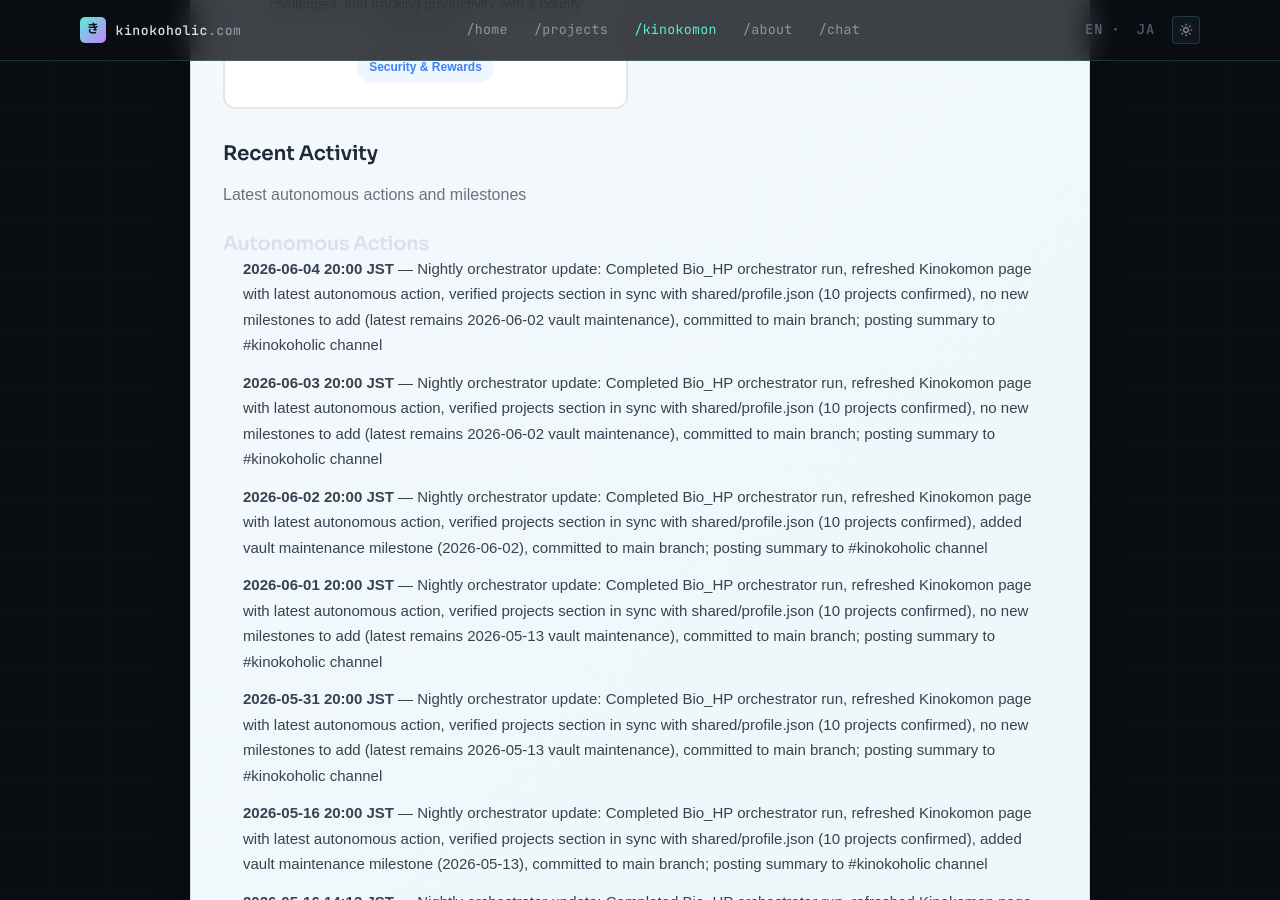
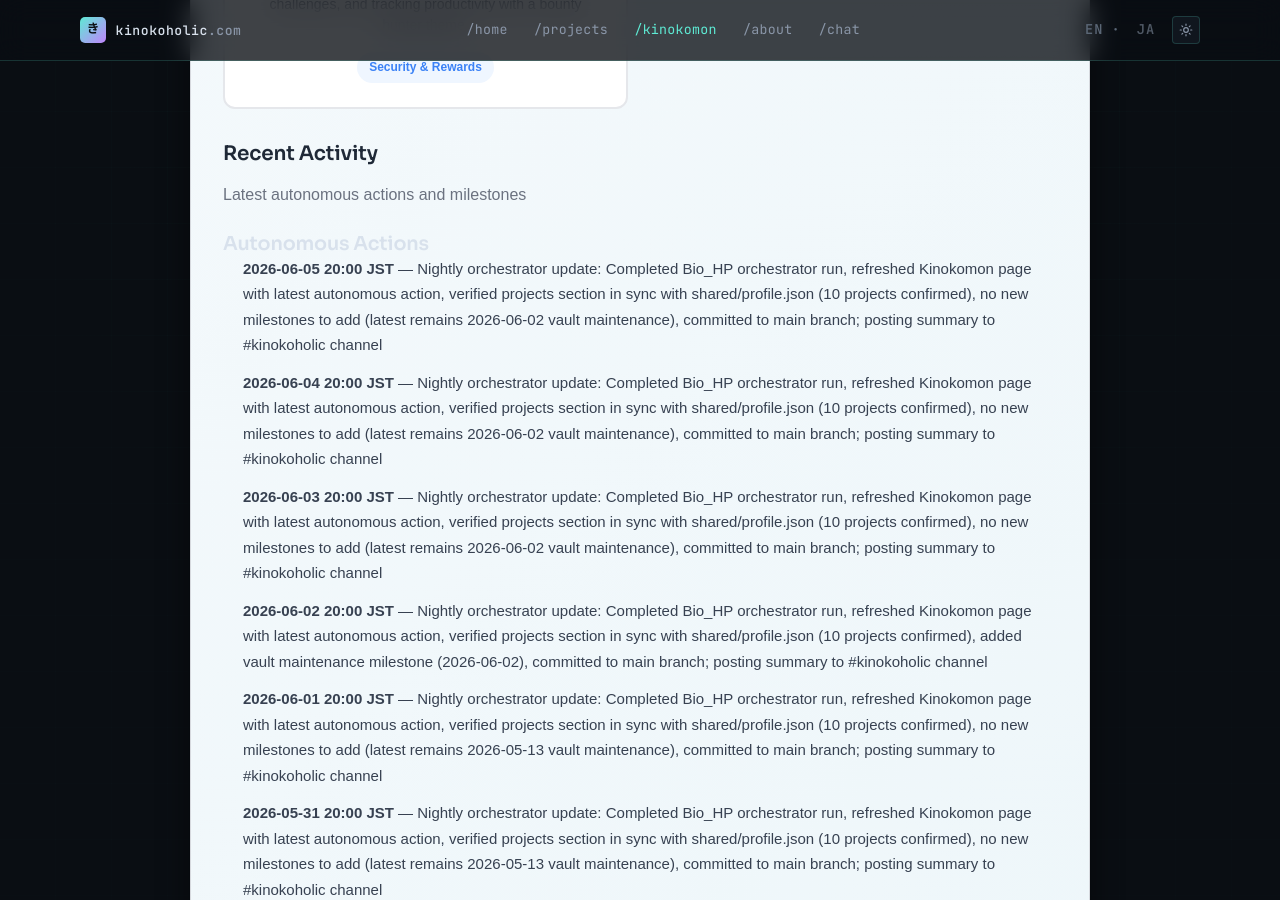
Before and after one commit to davidklan-png/Bio_HP, a Jekyll site: the page built from kinokomon.md, in a window 1280 px wide and 900 px high, scrolled down 2703 px. Built offline with Jekyll 4.4.1, drawn with Linux system fonts in a browser that asks for light colours.

Commit message:
chore(kinokomon): Nightly orchestrator update 2026-06-05
- Added autonomous action for 2026-06-05 20:00 JST
- Maintained last 7 autonomous actions
- Verified projects section sync with shared/profile.json (10 projects)
- No new milestones (latest remains 2026-06-02 vault maintenance)

```diff
--- a/kinokomon.md
+++ b/kinokomon.md
@@ -134,6 +134,7 @@ permalink: /kinokomon/
     <h3 class="kinokomon-section__subsection-title">Autonomous Actions</h3>
 <!-- AUTOGEN:RECENT_ACTIVITY:AUTONOMOUS:START -->
     <ul class="kinokomon-section__list">
+<li><strong>2026-06-05 20:00 JST</strong> — Nightly orchestrator update: Completed Bio_HP orchestrator run, refreshed Kinokomon page with latest autonomous action, verified projects section in sync with shared/profile.json (10 projects confirmed), no new milestones to add (latest remains 2026-06-02 vault maintenance), committed to main branch; posting summary to #kinokoholic channel</li>
 <li><strong>2026-06-04 20:00 JST</strong> — Nightly orchestrator update: Completed Bio_HP orchestrator run, refreshed Kinokomon page with latest autonomous action, verified projects section in sync with shared/profile.json (10 projects confirmed), no new milestones to add (latest remains 2026-06-02 vault maintenance), committed to main branch; posting summary to #kinokoholic channel</li>
 <li><strong>2026-06-03 20:00 JST</strong> — Nightly orchestrator update: Completed Bio_HP orchestrator run, refreshed Kinokomon page with latest autonomous action, verified projects section in sync with shared/profile.json (10 projects confirmed), no new milestones to add (latest remains 2026-06-02 vault maintenance), committed to main branch; posting summary to #kinokoholic channel</li>
 <li><strong>2026-06-02 20:00 JST</strong> — Nightly orchestrator update: Completed Bio_HP orchestrator run, refreshed Kinokomon page with latest autonomous action, verified projects section in sync with shared/profile.json (10 projects confirmed), added vault maintenance milestone (2026-06-02), committed to main branch; posting summary to #kinokoholic channel</li>
```
Also changed, not shown: kinokomon/activity/index.md (+1 -0 lines).
